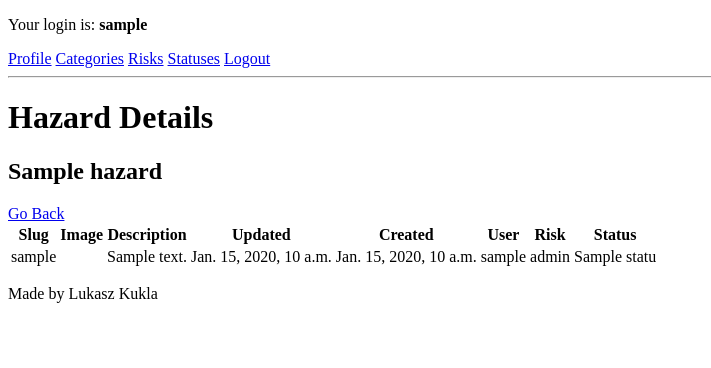
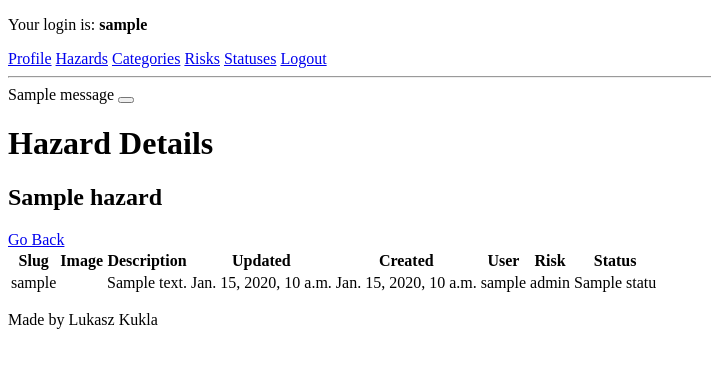
Before and after one commit to lukaszkukla/safely, a Django app: page /hazard/1/ in a window 1280 px wide. Shown: the top 368 px of the page, without its empty margins (0-711 px from the left). Run offline with Django 3.2, Linux system fonts and the light colour scheme; a user stored in the database is signed in; tables that the repository leaves empty hold one stand-in row (values such as "Sample post"); one stand-in notice (Sample message) is shown.

Commit message:
Feat: add messages to confirm user's action

```diff
--- a/hazard/templates/hazard/base.html
+++ b/hazard/templates/hazard/base.html
@@ -18,6 +18,7 @@
         {% if request.user.is_authenticated %}
         <p>Your login is: <strong>{{ request.user }}</strong></p>
         <a href="{% url 'profile-view' %}">Profile</a>
+        <a href="{% url 'hazards' %}">Hazards</a>
         {% if user.is_superuser %}
         <a href="{% url 'categories' %}">Categories</a>
         <a href="{% url 'risks' %}">Risks</a>
@@ -31,6 +32,19 @@
 
         <hr>
     </nav>
+    <div class="container">
+        <div class="row">
+            <div class="col-md-8 offset-md-2">
+                {% for message in messages %}
+                <div class="alert {{ message.tags }} alert-dissmisible fade show" id="msg" role="alert">
+                    {{ message | safe }}
+                    <button type="button" class="btn-close" data-bs-dismiss="alert" aria-label="Close">
+                    </button>
+                </div>
+                {% endfor %}
+            </div>
+        </div>
+    </div>
 
     <main class="flex-shrink-0 main-bg">
         {% block content %}
@@ -42,6 +56,13 @@
     <footer>
         <p>Made by Lukasz Kukla</p>
     </footer>
+    <script>
+        setTimeout(function(){
+            let messages = document.getElementById('msg');
+            let alert = new bootstrap.Alert(messages);
+            alert.close();
+        }, 3000);
+    </script>
 
 </body>
 
--- a/hazard/templates/hazard/hazard.html
+++ b/hazard/templates/hazard/hazard.html
@@ -22,6 +22,8 @@
         <td>{{ hazard.slug }}</td>
         <td>
             {% if 'placeholder' in hazard.image.url %}
+            <img src="https://res.cloudinary.com/lkcloud/image/upload/v1659808744/safely/hazards/hazard-placeholder-image_kerqvn.jpg"
+                alt="Forest road with radioactive hazard sign">
             {% else %}
             <img src="{{ hazard.image.url }}" alt="">
             {% endif %}
--- a/hazard/views.py
+++ b/hazard/views.py
@@ -14,6 +14,8 @@ from .models import Hazard, Category, Risk, Status
 from django.contrib.auth.models import User
 from django.contrib.auth.forms import UserChangeForm
 
+from django.contrib import messages
+from django.contrib.messages.views import SuccessMessageMixin
 
 class CustomLoginView(LoginView):
     template_name = 'hazard/login.html'
@@ -24,11 +26,12 @@ class CustomLoginView(LoginView):
         return reverse_lazy('hazards')
 
 
-class Register(FormView):
+class Register(SuccessMessageMixin, FormView):
     template_name = 'hazard/register.html'
     form_class = UserCreationForm
     redirect_authenticated_user = True
     success_url = reverse_lazy('hazards')
+    success_message = "You have registered successfully"
 
     def form_valid(self, form):
         user = form.save()
@@ -65,7 +68,7 @@ class HazardDetail(LoginRequiredMixin, DetailView):
         return hazard
 
 
-class HazardCreate(LoginRequiredMixin, CreateView):
+class HazardCreate(SuccessMessageMixin, LoginRequiredMixin, CreateView):
     model = Hazard
     fields = [
         'category',
@@ -76,13 +79,14 @@ class HazardCreate(LoginRequiredMixin, CreateView):
         'status'
     ]
     success_url = reverse_lazy('hazards')
+    success_message = "New hazard created"
 
     def form_valid(self, form):
         form.instance.user = self.request.user
         return super(HazardCreate, self).form_valid(form)
 
 
-class HazardUpdate(LoginRequiredMixin, UpdateView):
+class HazardUpdate(LoginRequiredMixin, SuccessMessageMixin, UpdateView):
     model = Hazard
     fields = [
         'category',
@@ -93,12 +97,14 @@ class HazardUpdate(LoginRequiredMixin, UpdateView):
         'status'
     ]
     success_url = reverse_lazy('hazards')
+    success_message = "Hazard record updated"
 
 
-class HazardDelete(LoginRequiredMixin, DeleteView):
+class HazardDelete(LoginRequiredMixin, SuccessMessageMixin, DeleteView):
     model = Hazard
     context_object_name = 'hazard'
     success_url = reverse_lazy('hazards')
+    success_message = "Hazard record deleted"
 
 
 def profileView(request):
@@ -115,15 +121,16 @@ def profileEdit(request):
 
             if form.is_valid():
                 form.save()
+                messages.success(request, "Profile updated")
                 return redirect('/profile')
         else:
             form = EditProfileForm(instance=request.user)
             args = {'form': form}
-            return render(request, 'hazard/edit_profile.html', args)
+            return render(request, 'hazard/profile_edit.html', args)
     return redirect('login')
 
 
-class EditProfileForm(UserChangeForm):
+class EditProfileForm(SuccessMessageMixin, UserChangeForm):
 
     class Meta:
         model = User
@@ -154,7 +161,7 @@ class CategoryList(LoginRequiredMixin, AdminAccessMixin, ListView):
     template_name = 'hazard/category_list.html'
 
 
-class CategoryUpdate(LoginRequiredMixin, AdminAccessMixin, UpdateView):
+class CategoryUpdate(LoginRequiredMixin, AdminAccessMixin, SuccessMessageMixin, UpdateView):
 
     raise_exception = False
     permission_required = 'categories.change_categories'
@@ -166,9 +173,10 @@ class CategoryUpdate(LoginRequiredMixin, AdminAccessMixin, UpdateView):
     template_name = 'hazard/update_category.html'
     fields = '__all__'
     success_url = reverse_lazy('categories')
+    success_message = "Category updated"
 
 
-class CategoryCreate(LoginRequiredMixin, AdminAccessMixin, CreateView):
+class CategoryCreate(LoginRequiredMixin, AdminAccessMixin, SuccessMessageMixin, CreateView):
 
     raise_exception = False
     permission_required = 'categories.add_categories'
@@ -179,9 +187,10 @@ class CategoryCreate(LoginRequiredMixin, AdminAccessMixin, CreateView):
     model = Category
     fields = '__all__'
     success_url = reverse_lazy('categories')
+    success_message = "Category created"
 
 
-class CategoryDelete(LoginRequiredMixin, AdminAccessMixin, DeleteView):
+class CategoryDelete(LoginRequiredMixin, AdminAccessMixin, SuccessMessageMixin, DeleteView):
 
     raise_exception = False
     permission_required = 'categories.delete_categories'
@@ -191,6 +200,7 @@ class CategoryDelete(LoginRequiredMixin, AdminAccessMixin, DeleteView):
 
     model = Category
     success_url = reverse_lazy('categories')
+    success_message = "Category deleted"
 
 
 class RiskList(LoginRequiredMixin, AdminAccessMixin, ListView):
@@ -206,7 +216,7 @@ class RiskList(LoginRequiredMixin, AdminAccessMixin, ListView):
     template_name = 'hazard/risk_list.html'
 
 
-class RiskUpdate(LoginRequiredMixin, AdminAccessMixin, UpdateView):
+class RiskUpdate(LoginRequiredMixin, AdminAccessMixin, SuccessMessageMixin, UpdateView):
 
     raise_exception = False
     permission_required = 'risks.change_risks'
@@ -218,9 +228,10 @@ class RiskUpdate(LoginRequiredMixin, AdminAccessMixin, UpdateView):
     template_name = 'hazard/update_risk.html'
     fields = '__all__'
     success_url = reverse_lazy('risks')
+    success_message = "Risk updated"
 
 
-class RiskCreate(LoginRequiredMixin, AdminAccessMixin, CreateView):
+class RiskCreate(LoginRequiredMixin, AdminAccessMixin, SuccessMessageMixin, CreateView):
 
     raise_exception = False
     permission_required = 'risks.add_risks'
@@ -231,9 +242,10 @@ class RiskCreate(LoginRequiredMixin, AdminAccessMixin, CreateView):
     model = Risk
     fields = '__all__'
     success_url = reverse_lazy('risks')
+    success_message = "Risk created"
 
 
-class RiskDelete(LoginRequiredMixin, AdminAccessMixin, DeleteView):
+class RiskDelete(LoginRequiredMixin, AdminAccessMixin, SuccessMessageMixin, DeleteView):
 
     raise_exception = False
     permission_required = 'risks.delete_risks'
@@ -243,6 +255,7 @@ class RiskDelete(LoginRequiredMixin, AdminAccessMixin, DeleteView):
 
     model = Risk
     success_url = reverse_lazy('risks')
+    success_message = "Risk deleted"
 
 
 class StatusList(LoginRequiredMixin, AdminAccessMixin, ListView):
@@ -258,7 +271,7 @@ class StatusList(LoginRequiredMixin, AdminAccessMixin, ListView):
     template_name = 'hazard/status_list.html'
 
 
-class StatusUpdate(LoginRequiredMixin, AdminAccessMixin, UpdateView):
+class StatusUpdate(LoginRequiredMixin, AdminAccessMixin, SuccessMessageMixin, UpdateView):
 
     raise_exception = False
     permission_required = 'statuses.change_statuses'
@@ -270,9 +283,10 @@ class StatusUpdate(LoginRequiredMixin, AdminAccessMixin, UpdateView):
     template_name = 'hazard/update_status.html'
     fields = '__all__'
     success_url = reverse_lazy('statuses')
+    success_message = "Status updated"
 
 
-class StatusCreate(LoginRequiredMixin, AdminAccessMixin, CreateView):
+class StatusCreate(LoginRequiredMixin, AdminAccessMixin, SuccessMessageMixin, CreateView):
 
     raise_exception = False
     permission_required = 'statuses.add_statuses'
@@ -283,9 +297,10 @@ class StatusCreate(LoginRequiredMixin, AdminAccessMixin, CreateView):
     model = Status
     fields = '__all__'
     success_url = reverse_lazy('statuses')
+    success_message = "Status created"
 
 
-class StatusDelete(LoginRequiredMixin, AdminAccessMixin, DeleteView):
+class StatusDelete(LoginRequiredMixin, AdminAccessMixin, SuccessMessageMixin, DeleteView):
 
     raise_exception = False
     permission_required = 'statuses.delete_statuses'
@@ -295,3 +310,4 @@ class StatusDelete(LoginRequiredMixin, AdminAccessMixin, DeleteView):
 
     model = Status
     success_url = reverse_lazy('statuses')
+    success_message = "Status deleted"
```
Also changed, not shown: hazard/models.py (+16 -8 lines), safely/settings.py (+10 -0 lines), static/css/style.css (added, +26 -0 lines), hazard/admin.py (line endings or trailing spaces), hazard/migrations/0006_userprofile.py (added), hazard/migrations/0007_auto_20220806_1713.py (added), hazard/migrations/0008_delete_userprofile.py (added), hazard/templates/hazard/profile_edit.html (renamed from hazard/templates/hazard/edit_profile.html), hazard/urls.py (line endings or trailing spaces). Lines whose indentation alone changed are shown as unchanged.
